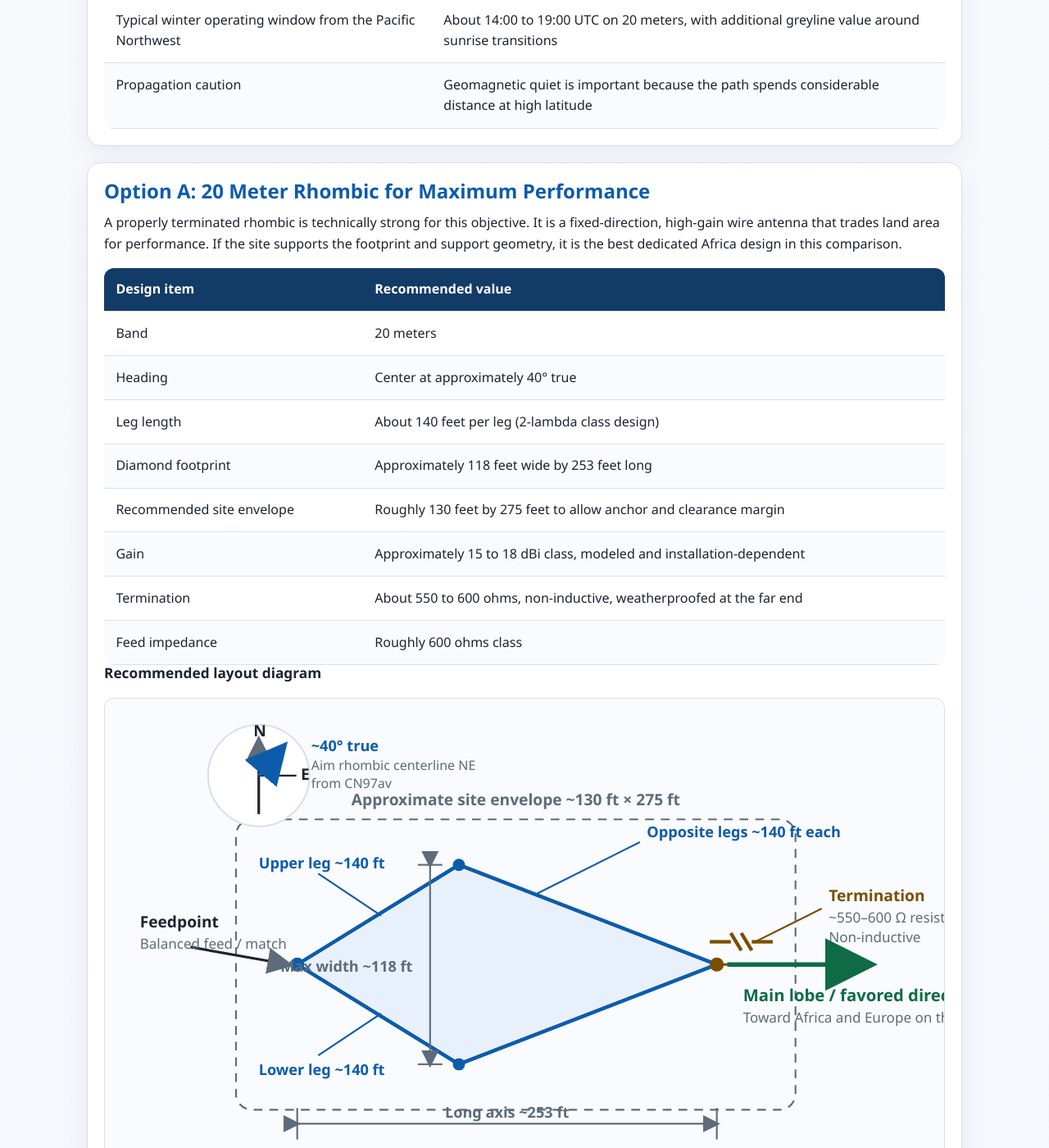
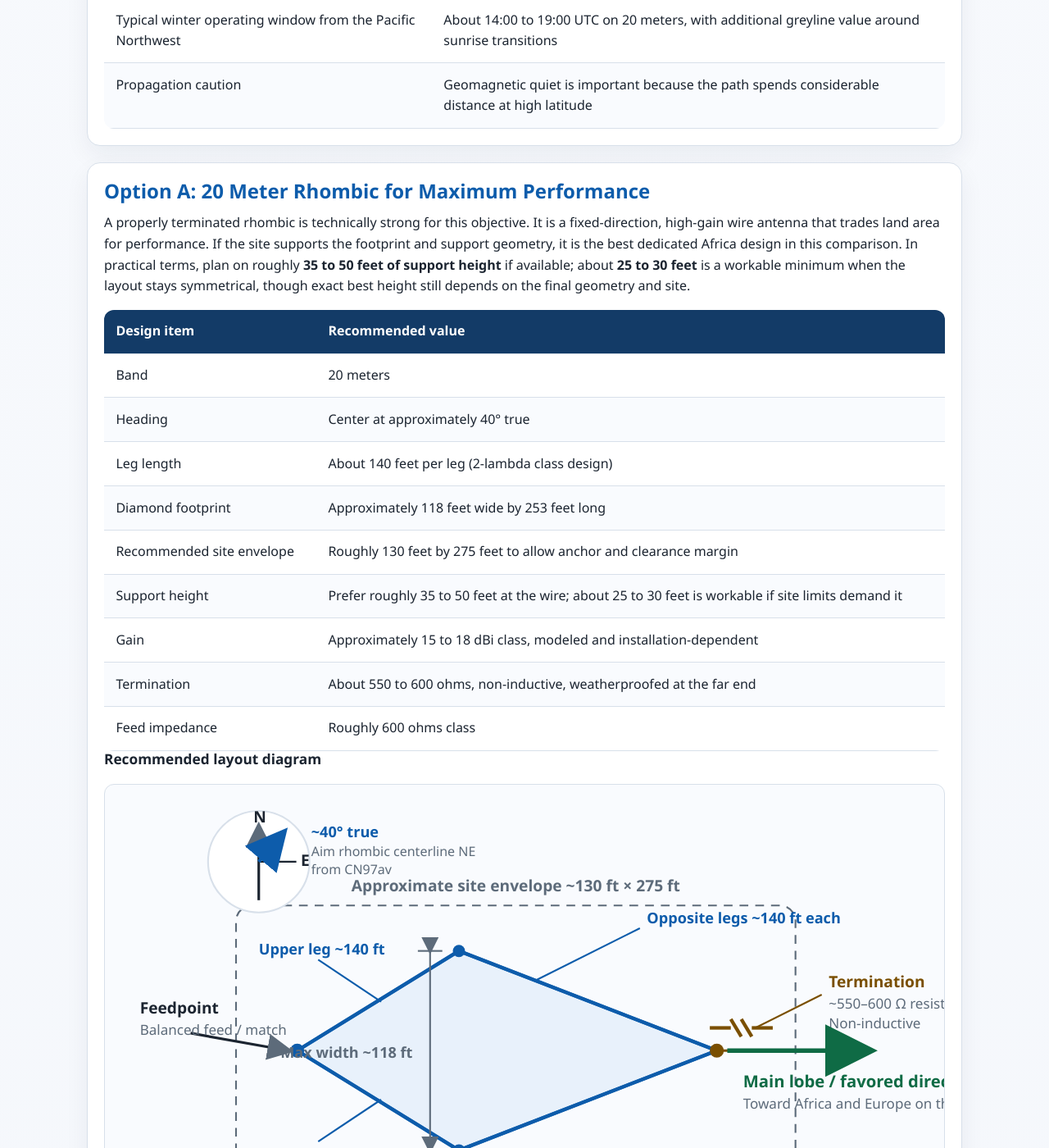
Before and after one commit to Treit/treit.github.io, a Jekyll site: the page misc/radio/africa-dx-antenna-report.html, which Jekyll copies as it is, in a window 1280 px wide and 1400 px high, scrolled down 1805 px. Shown: the whole window at 82% size. Built offline with Jekyll 4.4.1, drawn with Linux system fonts in a browser that asks for light colours; some of the changed text lies outside the part shown.

Commit message:
Clarify rhombic support height guidance

```diff
--- a/misc/radio/africa-dx-antenna-report.html
+++ b/misc/radio/africa-dx-antenna-report.html
@@ -252,7 +252,7 @@
 
     <section class="card">
       <h2>Option A: 20 Meter Rhombic for Maximum Performance</h2>
-      <p>A properly terminated rhombic is technically strong for this objective. It is a fixed-direction, high-gain wire antenna that trades land area for performance. If the site supports the footprint and support geometry, it is the best dedicated Africa design in this comparison.</p>
+      <p>A properly terminated rhombic is technically strong for this objective. It is a fixed-direction, high-gain wire antenna that trades land area for performance. If the site supports the footprint and support geometry, it is the best dedicated Africa design in this comparison. In practical terms, plan on roughly <strong>35 to 50 feet of support height</strong> if available; about <strong>25 to 30 feet</strong> is a workable minimum when the layout stays symmetrical, though exact best height still depends on the final geometry and site.</p>
       <table>
         <thead>
           <tr>
@@ -280,6 +280,10 @@
           <tr>
             <td>Recommended site envelope</td>
             <td>Roughly 130 feet by 275 feet to allow anchor and clearance margin</td>
+          </tr>
+          <tr>
+            <td>Support height</td>
+            <td>Prefer roughly 35 to 50 feet at the wire; about 25 to 30 feet is workable if site limits demand it</td>
           </tr>
           <tr>
             <td>Gain</td>
@@ -375,7 +379,7 @@
           <text x="470" y="548" text-anchor="middle" font-size="18" fill="#1b2430" font-weight="700">Plan view for the report&apos;s recommended 20 meter rhombic</text>
           <text x="470" y="573" text-anchor="middle" font-size="15" fill="#5d6b7a">Dimensions are approximate and should be adjusted to the actual supports, wire height, and property geometry.</text>
         </svg>
-        <figcaption class="small">Inline diagram of the recommended terminated rhombic: four roughly 140-foot legs, about 253 feet on the long axis and about 118 feet at maximum width, with a practical site envelope of roughly 130 by 275 feet. Keep the long axis centered near 40° true from CN97av for the report&apos;s northeast Africa path concept.</figcaption>
+        <figcaption class="small">Inline diagram of the recommended terminated rhombic: four roughly 140-foot legs, about 253 feet on the long axis and about 118 feet at maximum width, with a practical site envelope of roughly 130 by 275 feet. A support height around 35 to 50 feet is preferred, while about 25 to 30 feet is still workable on constrained sites. Keep the long axis centered near 40° true from CN97av for the report&apos;s northeast Africa path concept.</figcaption>
       </figure>
       <div class="grid">
         <div>
```
